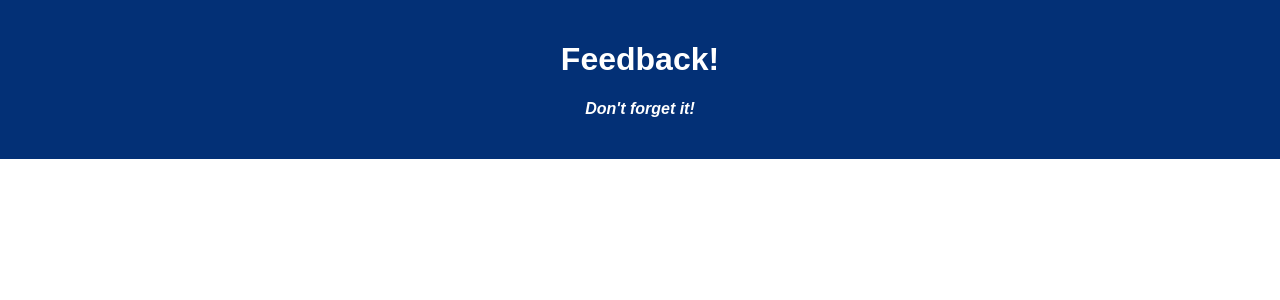
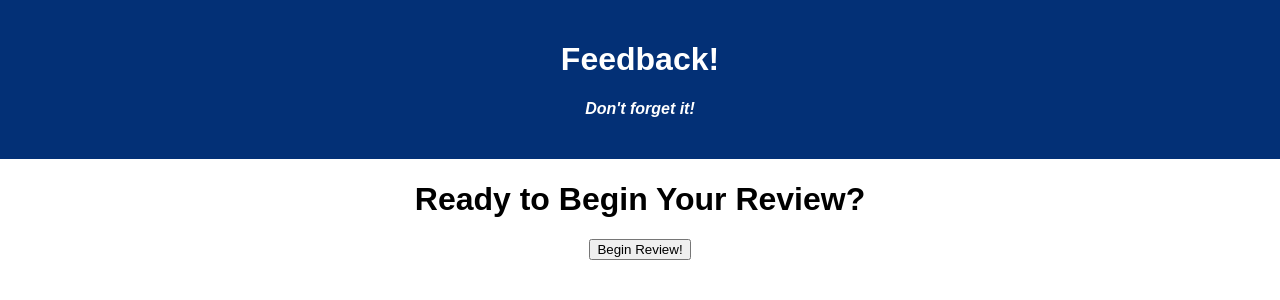
Before and after one commit to Nanookers/ReduxFeedback, a React (Create React App) app: page /#/ in a window 1280 px wide. Shown: the top 300 px of the page. Built offline with nearby package versions, Linux system fonts and the light colour scheme.

Commit message:
New Home page for a start  button that directs to first question

```diff
--- a/src/components/App/App.jsx
+++ b/src/components/App/App.jsx
@@ -7,6 +7,7 @@ import FeelingsForm from './Components/FeelingsForm';
 import UnderstandingForm from './Components/UnderstandingForm';
 import SupportForm from './Components/SupportForm';
 import CommentsForm from './Components/CommentsForm';
+import HomePage from './Components/HomePage';
 
 function App() {
 
@@ -17,6 +18,9 @@ function App() {
         <h4>Don't forget it!</h4>
       </header>
       <Router>
+        <Route exact path="/">
+          <HomePage />
+        </Route>
 
         <Route exact path="/FeelingsForm">
           <FeelingsForm />
--- a/src/components/App/Components/CommentsForm.jsx
+++ b/src/components/App/Components/CommentsForm.jsx
@@ -27,9 +27,9 @@ function CommentsForm(){
     }
 
 
-
     return(
         <>
+            <h1>Any questions or concerns?</h1>
             <form onSubmit={handleOnSubmit}>
             <input onChange={(event) => setState(event.target.value)} ></input>
                 <button type="submit">Finish</button>
--- a/src/components/App/Components/FeelingsForm.jsx
+++ b/src/components/App/Components/FeelingsForm.jsx
@@ -30,7 +30,8 @@ function FeelingsForm(){
     return(
         <>
             <form onSubmit={handleOnSubmit}>
-                <input onChange={(event) => setState(event.target.value)} ></input>
+                <h1>How are you feeling about today's material?</h1>
+                <input  max={5} onChange={(event) => setState(event.target.value)} ></input>
                 <button type="submit">Next</button>
             </form>
         </>
--- /dev/null
+++ b/src/components/App/Components/HomePage.jsx
@@ -0,0 +1,15 @@
+import { useHistory } from 'react-router-dom';
+
+function HomePage() {
+
+    const history = useHistory()
+
+    return (
+        <>
+            <h1> Ready to Begin Your Review?</h1>
+            <button onClick={() => {history.push('/FeelingsForm')}}> Begin Review! </button>
+        </>
+    )
+}
+
+export default HomePage
--- a/src/components/App/Components/SupportForm.jsx
+++ b/src/components/App/Components/SupportForm.jsx
@@ -28,6 +28,7 @@ function SupportForm(){
 
     return(
         <>
+            <h1>Did you feel supported in today's learning?</h1>
             <form onSubmit={handleOnSubmit}>
             <input onChange={(event) => setState(event.target.value)} ></input>
                 <button type="submit">Next</button>
--- a/src/components/App/Components/UnderstandingForm.jsx
+++ b/src/components/App/Components/UnderstandingForm.jsx
@@ -27,8 +27,9 @@ function UnderstandingForm(){
 
     return(
         <>
+            <h1>On a scale of 1 to 5, how well do you understand it?</h1>
             <form onSubmit={handleOnSubmit}>
-            <input onChange={(event) => setState(event.target.value)} ></input>
+            <input onChange={(event) => setState(event.target.value)} required ></input>
                 <button type="submit">Next</button>
             </form>
         </>
```
Also changed, not shown: src/components/App/HomePage.jsx (added).
